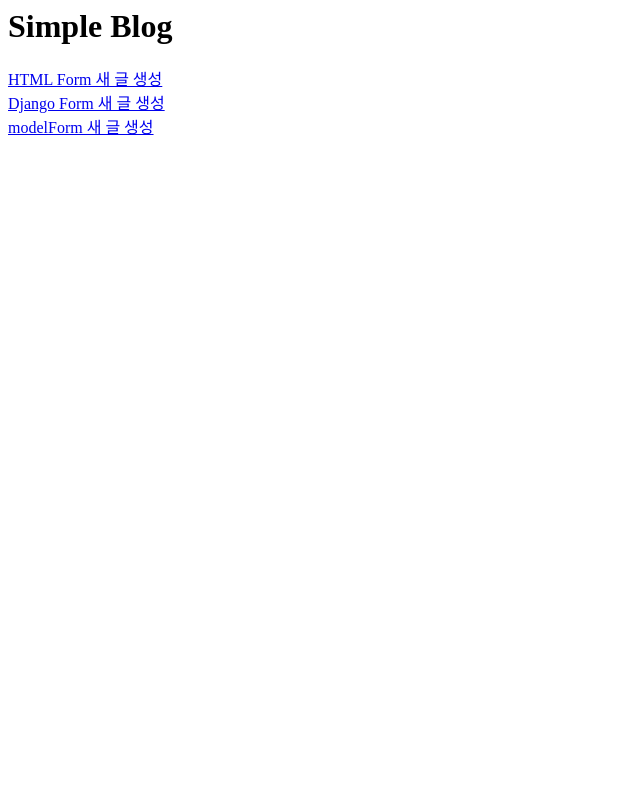
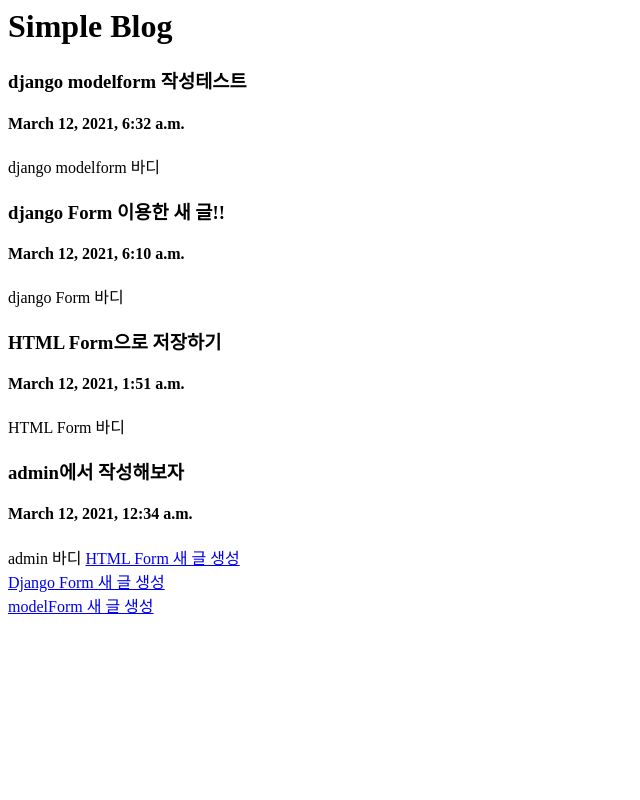
Before and after one commit to LEEJUNB/20210321_DjangoBlog, a Django app: page / in a window 1280 px wide. Shown: the whole page, without its empty margins (0-640 px from the left). Run offline with Django 3.2, Linux system fonts and the light colour scheme; data comes from the database, SQL or seed files in the repository; both versions use the stored data as it was after the commit.

Commit message:
DB 쿼리셋, html 띄우기

```diff
--- a/blogproject/blogapp/templates/index.html
+++ b/blogproject/blogapp/templates/index.html
@@ -1,6 +1,13 @@
 <h1> Simple Blog </h1>
 
-<!-- 블로그 글 목록 작성 예정-->
+<!-- 블로그 글 목록 작성 -->
+<!-- 템플릿 언어로 반복문 등을 만들자 -->
+{% for post in posts %}
+    <h3>{{ post.title}}</h3>
+    <h4>{{ post.date}}</h4>
+
+    {{ post.body }}
+{% endfor %}
 
 <!-- 블로그 새글 작성 -->
 <a href="{% url 'new' %}"> HTML Form 새 글 생성</a><br/>
--- a/blogproject/blogapp/views.py
+++ b/blogproject/blogapp/views.py
@@ -5,7 +5,9 @@
 from .forms import BlogModelForm # forms.py의 BlogModelForm객체(Django Model Form)는 .forms를 상속받았음
 
 def home(request) :
-    return render(request, 'index.html')
+    # posts = Blog.objects.all() # 블로그 객체들을 모두 띄우는 코드
+    posts = Blog.objects.filter().order_by('-date') # 필터를 통해 최신순으로 정렬가능
+    return render(request, 'index.html', {'posts' : posts})
 
 # 블로그 글 작성 html
 def new(request) :
```
Also changed, not shown: blogproject/db.sqlite3.
